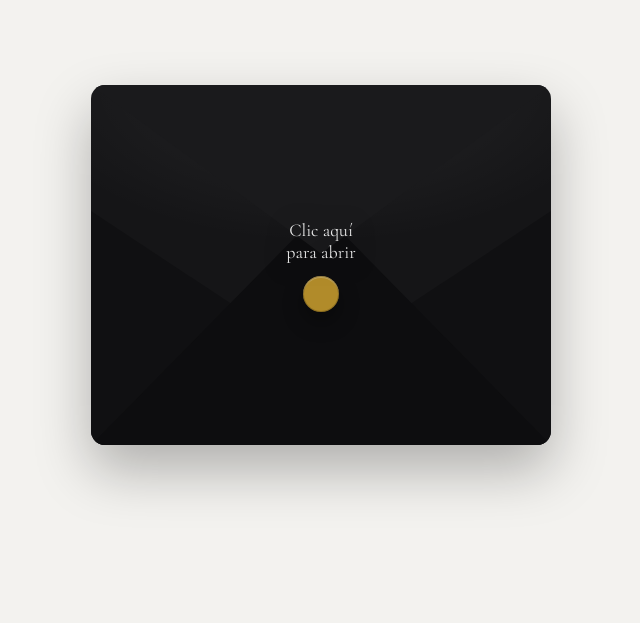
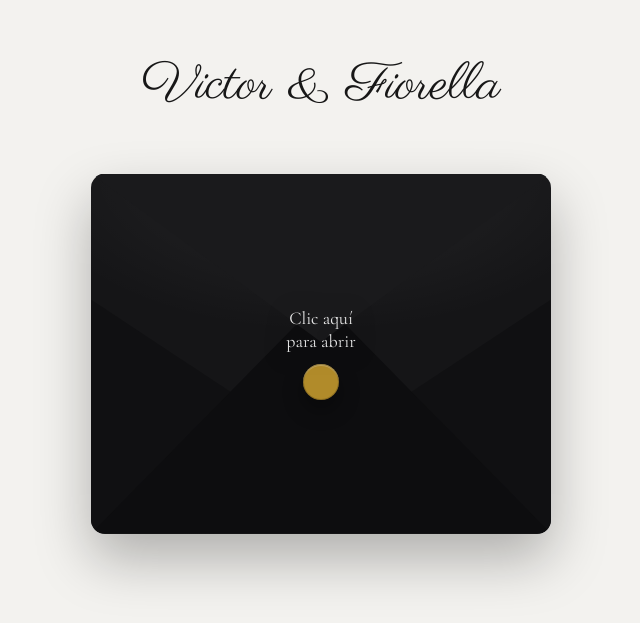
Before and after one commit to jeanmayorga/vf-wedding, a Next.js app: page / in a window 1280 px wide. Shown: the part 135-758 px from the top of the page, without its empty margins (319-959 px from the left). Built offline with nearby package versions, Linux system fonts and the light colour scheme.

Commit message:
dfgdfgdfg

```diff
--- a/app/components/Intro.tsx
+++ b/app/components/Intro.tsx
@@ -76,6 +76,11 @@ export default function Intro({ onComplete, onOpen, people }: IntroProps) {
       exit={{ opacity: 0, transition: { duration: 0.8, ease: "easeInOut" } }}
     >
       <div className="group relative outline-none">
+        <h1
+          className={`${parisienne.className} text-[52px] text-neutral-900 leading-tight py-14 px-10 text-center`}
+        >
+          Victor &amp; Fiorella
+        </h1>
         <div
           className="relative mx-auto w-[min(460px,calc(100vw-48px))] aspect-46/36 bg-transparent"
           style={{ perspective: "900px" }}
@@ -118,7 +123,7 @@ export default function Intro({ onComplete, onOpen, people }: IntroProps) {
               </div>
             </div>
 
-            <div className="absolute left-1/2 bottom-32 -translate-x-1/2">
+            <div className="absolute left-1/2 md:bottom-32 bottom-12 -translate-x-1/2">
               <button
                 type="button"
                 onClick={onComplete}
```
